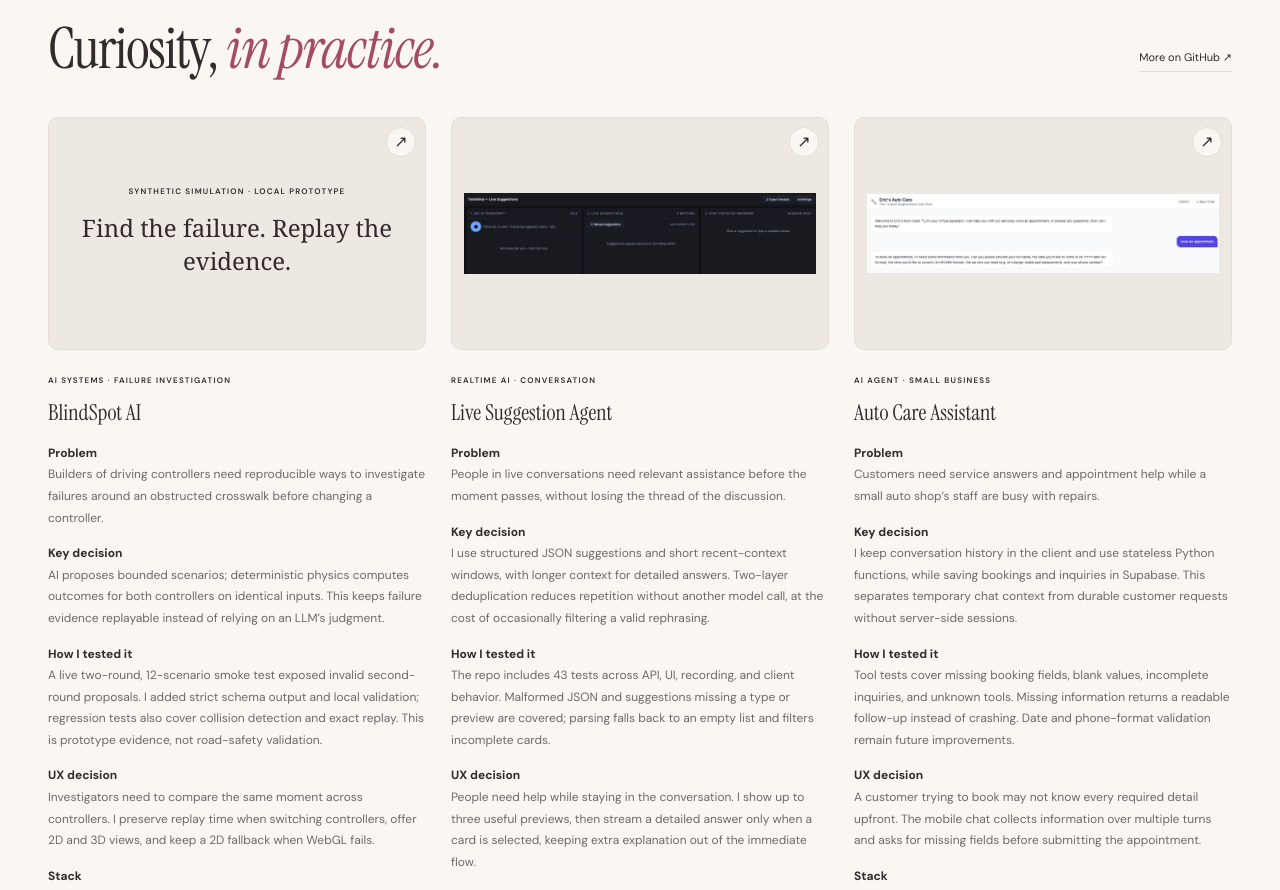
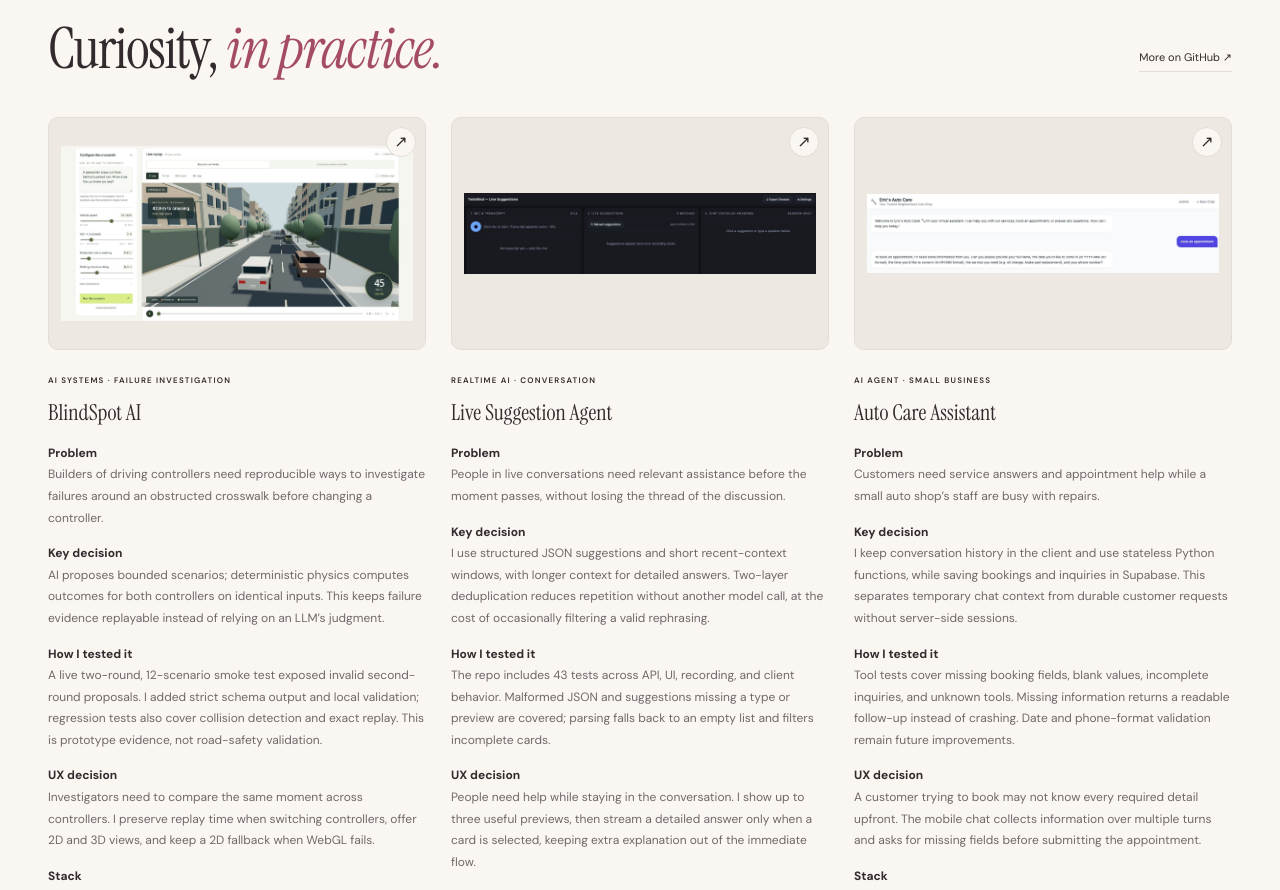
Before and after one commit to rsm-wew068/weihsien-portfolio, a Next.js app: page / in a window 1280 px wide. Shown: the part 2406-3296 px from the top of the page. Built offline with nearby package versions, Linux system fonts and the light colour scheme.

Commit message:
Add actual BlindSpot simulator screenshot to selected work

```diff
--- a/app/page.tsx
+++ b/app/page.tsx
@@ -11,7 +11,7 @@ const projects = [
       ["How I tested it", "A live two-round, 12-scenario smoke test exposed invalid second-round proposals. I added strict schema output and local validation; regression tests also cover collision detection and exact replay. This is prototype evidence, not road-safety validation."],
       ["UX decision", "Investigators need to compare the same moment across controllers. I preserve replay time when switching controllers, offer 2D and 3D views, and keep a 2D fallback when WebGL fails."],
     ],
-    link: 'https://github.com/rsm-wew068/blindspot-ai', image: null, color: 'pink', cta: 'Explore the project',
+    link: 'https://github.com/rsm-wew068/blindspot-ai', image: '/projects/blindspot.png', color: 'pink', cta: 'Explore the project',
     visualLabel: 'Synthetic simulation · local prototype', visualText: 'Find the failure. Replay the evidence.',
   },
   {
```
Also changed, not shown: public/projects/blindspot.png (added).
